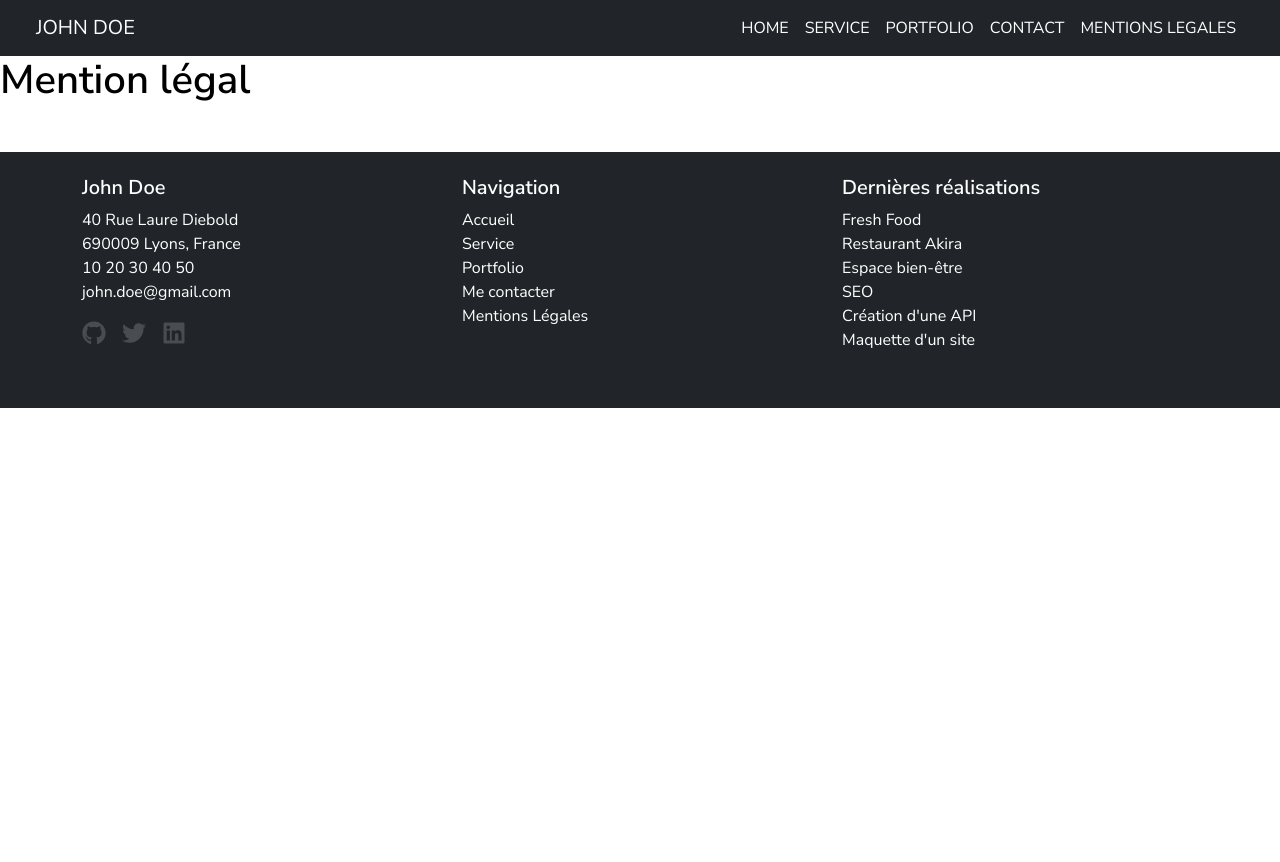
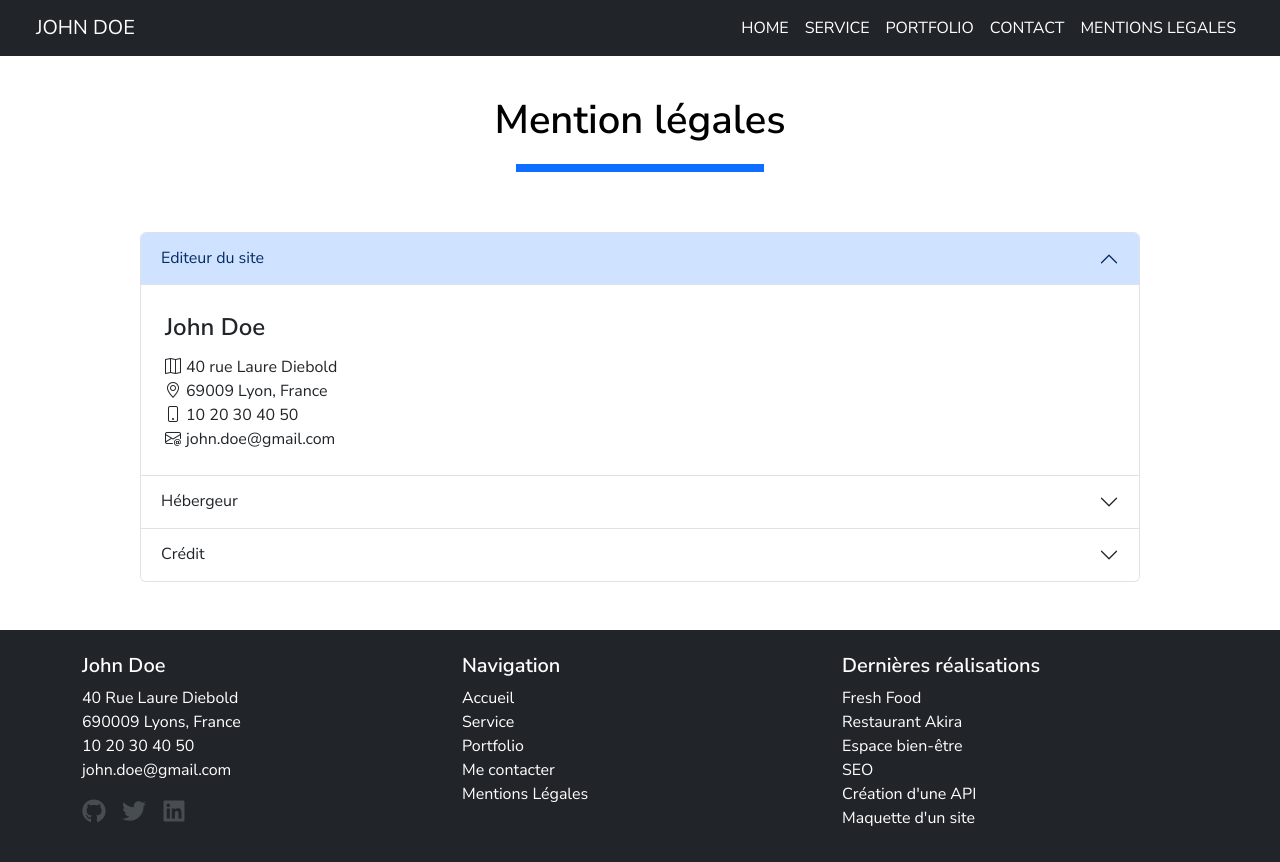
Before and after one commit to Anthologie54/Mon-portfolio, a Next.js app: page /mentionslegales in a window 1280 px wide. Shown: the top 862 px of the page. Before the commit the page ends 800 px from the top, so only its background shows below. Built offline with nearby package versions, Linux system fonts and the light colour scheme.

Commit message:
Fin de la page Mention légales

```diff
--- a/pages/mentionslegales.js
+++ b/pages/mentionslegales.js
@@ -1,7 +1,67 @@
-export default function mentionslegales() {
+import contactStyles from "../styles/contact.module.css";
+import mentionStyles from "../styles/mentionlegales.module.css";
+
+export default function MentionsLegales() {
     return (
-        <main>
-            <h1>Mention légal</h1>
-        </main>
+        <>
+            <header>
+                <section className={contactStyles.Service}>
+                    <h1 className={contactStyles.TitleService}>Mention légales</h1>
+                    <hr className={contactStyles.Trait} />
+                </section>
+            </header>
+            <main className="container" style={{ maxWidth: "80%" }}>
+                <div class="accordion" id="accordionExample">
+                    <div class="accordion-item">
+                        <h2 class="accordion-header">
+                            <button class="accordion-button" type="button" data-bs-toggle="collapse" data-bs-target="#collapseOne" aria-expanded="true" aria-controls="collapseOne">
+                                Editeur du site
+                            </button>
+                        </h2>
+                        <div id="collapseOne" class="accordion-collapse collapse show" data-bs-parent="#accordionExample">
+                            <div className={`${mentionStyles.contact} col-md-6 p-4 accordion-body`}>
+                                <p><strong>John Doe</strong></p>
+                                <p><i className="bi bi-map"></i>40 rue Laure Diebold</p>
+                                <p><i className="bi bi-geo-alt"></i>  69009 Lyon, France</p>
+                                <p><i className="bi bi-phone"></i> 10 20 30 40 50</p>
+                                <p><i className="bi bi-envelope-at"></i> john.doe@gmail.com</p>
+                            </div>
+                        </div>
+                    </div>
+                    <div class="accordion-item">
+                        <h2 class="accordion-header">
+                            <button class="accordion-button collapsed" type="button" data-bs-toggle="collapse" data-bs-target="#collapseTwo" aria-expanded="false" aria-controls="collapseTwo">
+                               Hébergeur
+                            </button>
+                        </h2>
+                        <div id="collapseTwo" class="accordion-collapse collapse" data-bs-parent="#accordionExample">
+                            <div class="accordion-body">
+                                <h3>alwaysdate</h3>
+                                <p>91 Rue du Faubourg Saint-Honoré, 75008 Paris</p>
+                                <i class="bi bi-globe"></i> <a className="text-primary text-decoration-underline"href="https://www.alwaysdata.com/fr/" target="_blank">www.alwaysdata.com</a>
+                            </div>
+                        </div>
+                    </div>
+                    <div class="accordion-item">
+                        <h2 class="accordion-header">
+                            <button class="accordion-button collapsed" type="button" data-bs-toggle="collapse" data-bs-target="#collapseThree" aria-expanded="false" aria-controls="collapseThree">
+                                Crédit
+                            </button>
+                        </h2>
+                        <div id="collapseThree" class="accordion-collapse collapse" data-bs-parent="#accordionExample">
+                            <div class="accordion-body">
+                                <h3>Crédits</h3>
+                                <p>Ce site a été réalisé par Johne Doe, étudiant au <span className="text-primary text-decoration-underline">Centre Européen de formation</span></p>
+                                <p className="fst-italic">Les images utilisées sur ce site sont libres de droits et ont été obtenues sur le site
+                                     <a className="text-primary text-decoration-underline ps-1"href="https://pixabay.com/fr/" target="_blank">Pixabay</a>
+                                </p>
+                                <p className="fst-italic">La favicon de ce site a été fournie par
+                                    <a className="text-primary text-decoration-underline ps-1"href="https://www.flaticon.com/de/kostenlose-icons/john-doe" target="_blank">John doe Icons erstellt von Freepik - Flaticon</a></p>
+                            </div>
+                        </div>
+                    </div>
+                </div>
+            </main>
+        </>
     )
 }
--- a/pages/portfolio.js
+++ b/pages/portfolio.js
@@ -1,4 +1,4 @@
-import Header from '../components/Header';
+import Header from '../components/Header.js';
 import styles from "../styles/portfolio.module.css";
 
 export default function Service() {
--- /dev/null
+++ b/styles/mentionlegales.module.css
@@ -0,0 +1,11 @@
+.contact p {
+    display: flex;
+    margin: 0;
+}
+.contact i {
+    padding-right: 5px;
+}
+.contact strong {
+    margin-bottom: 10px;
+    font-size:x-large;
+}
```
Also changed, not shown: components/Header.js (renamed from components/Header.jsx).
